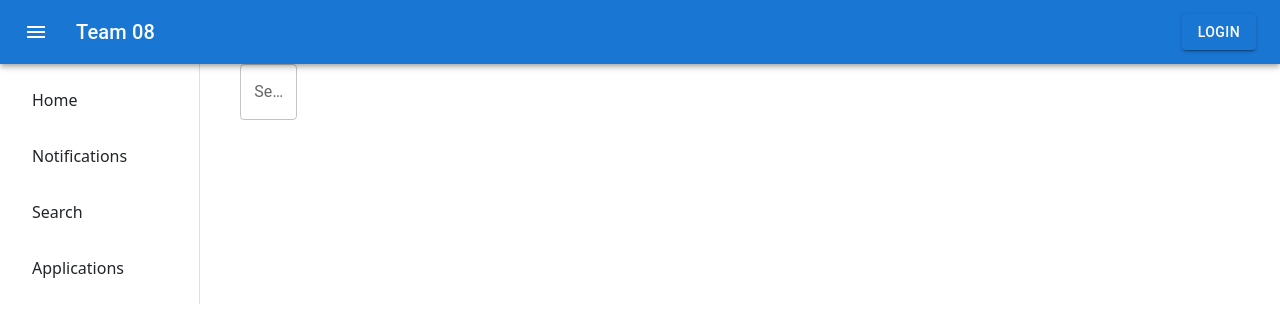
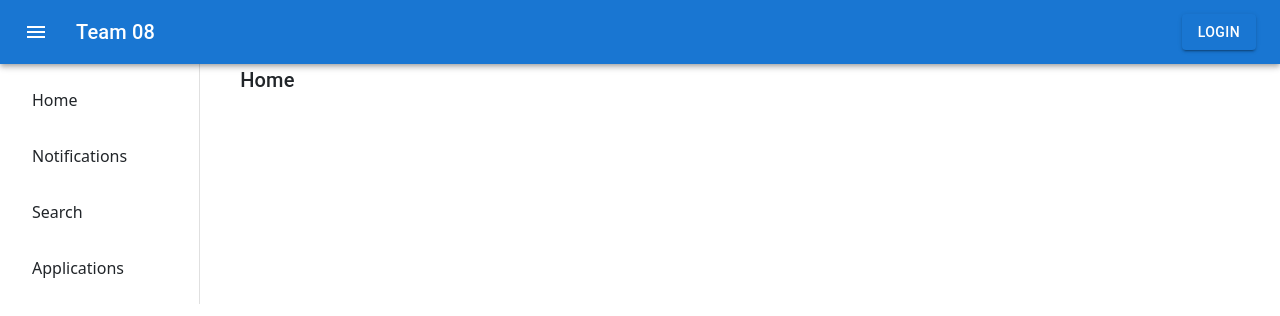
Before and after one commit to Harrison-Holt/The-Good-Driver-Program, a React (Vite) app in the folder frontend/: page / in a window 1280 px wide. Shown: the top 316 px of the page. Built offline with nearby package versions, Linux system fonts and the light colour scheme.

Commit message:
Implemented functional dashboard selection buttons

```diff
--- a/frontend/src/components/DashboardInfo/index.tsx
+++ b/frontend/src/components/DashboardInfo/index.tsx
@@ -1,23 +1,48 @@
 import SearchBar from '../../components/SearchBar';
+import { Box, Typography } from '@mui/material';
 
-const DashboardInfo: React.FC = () => { //TODO: Implement props
+interface Props {
+    currentDisplay: string;
+}
 
-    // if (currentDisplay === "search") {
-    //     return(
-    //         <>
-    //             <SearchBar/>
-    //         </>
-    //     )
-    // } else {
-    //     return (
-    //         <>
-    //         </>
-    //     )
-    // }
+const DashboardInfo: React.FC<Props> = ({ currentDisplay }) => {
+    var dashJsx = (
+        <>
+            <Typography variant='h6'>Home</Typography>
+        </>
+    );
+
+    if (currentDisplay === "search") {
+        dashJsx = (
+            <>
+                <Typography variant='h6'>Search</Typography>
+                <SearchBar/>
+            </>
+        );
+    } else if (currentDisplay === "home") {
+        dashJsx = (
+            <>
+                <Typography variant='h6'>Home</Typography>
+            </>
+        );
+    } else if (currentDisplay === "notifications") {
+        dashJsx = (
+            <>
+                <Typography variant='h6'>Applications</Typography>
+            </>
+        );
+    } else if (currentDisplay === "applications") {
+        dashJsx = (
+            <>
+                <Typography variant='h6'>Applications</Typography>
+            </>
+        );
+    }
+
     return (
-        <>
-            <SearchBar/>
-        </>
+        <Box sx={{width: '80%'}}>
+            {dashJsx}
+        </Box>
     )
 }
 
--- a/frontend/src/pages/Home/index.tsx
+++ b/frontend/src/pages/Home/index.tsx
@@ -1,32 +1,32 @@
 
-import { Stack, Typography, Box, Divider, List, ListItem, ListItemButton } from '@mui/material';
+import { Stack, Box, Divider, List, ListItem, ListItemButton } from '@mui/material';
 import Navibar from '../../components/Navibar';
 import React, { useState } from 'react';
 import DashboardInfo from '../../components/DashboardInfo';
 
 const Home: React.FC = () => {
-  const [selectedDisplay, setselectedDisplay] = useState("search");
+  const [selectedDisplay, setselectedDisplay] = useState("home");
 
   const dashboardList = (
     <Box>
       <List>
         <ListItem>
-          <ListItemButton>
+          <ListItemButton onClick={() => {setselectedDisplay("home")}}>
             Home
           </ListItemButton>
         </ListItem>
         <ListItem>
-          <ListItemButton>
+          <ListItemButton onClick={() => {setselectedDisplay("notifications")}}>
             Notifications
           </ListItemButton>
         </ListItem>
         <ListItem>
-          <ListItemButton>
+          <ListItemButton onClick={() => {setselectedDisplay("search")}}>
             Search
           </ListItemButton>
         </ListItem>
         <ListItem>
-          <ListItemButton>
+          <ListItemButton onClick={() => {setselectedDisplay("applications")}}>
             Applications
           </ListItemButton>
         </ListItem>
@@ -41,7 +41,7 @@ const Home: React.FC = () => {
         <Stack direction={"row"} spacing={5}>
           {dashboardList}
           <Divider orientation='vertical' variant='middle' flexItem/>
-          <DashboardInfo/>
+          <DashboardInfo currentDisplay={selectedDisplay}/>
         </Stack>
       </Box>
     </>
```
